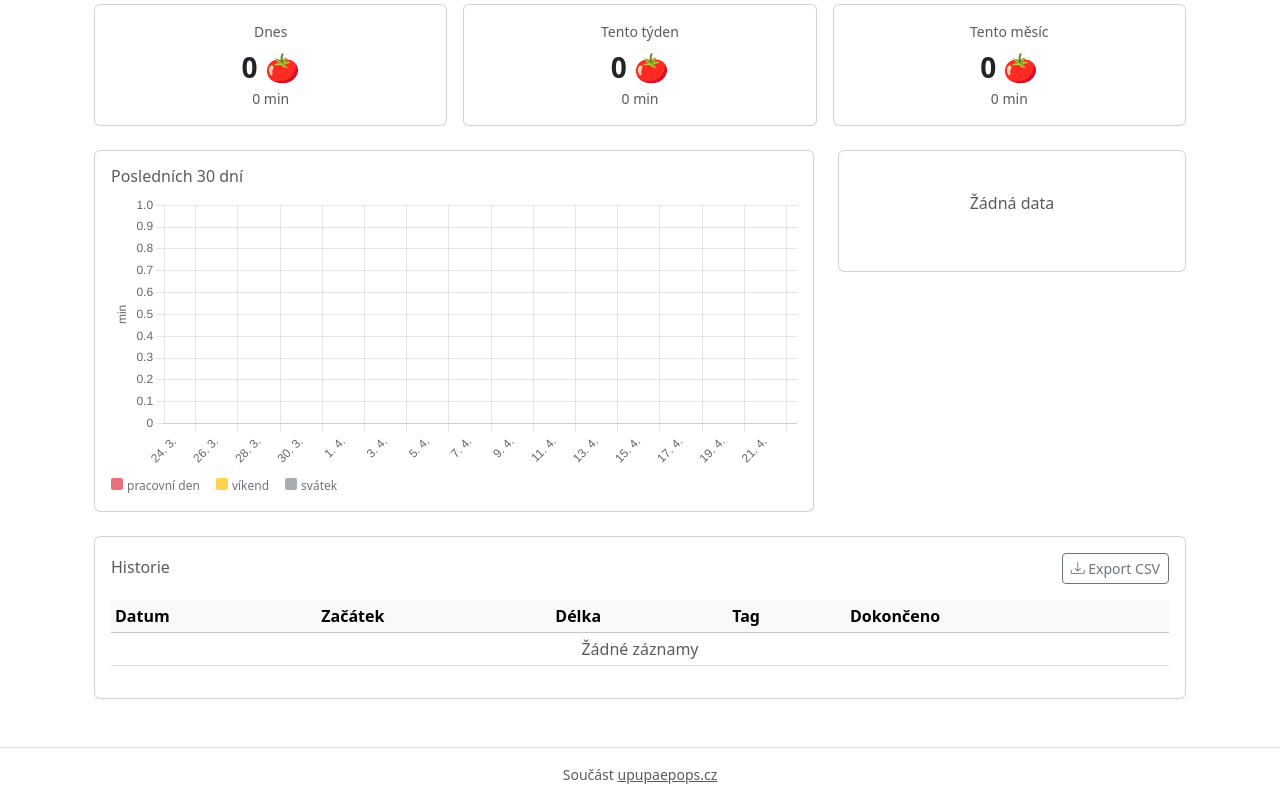
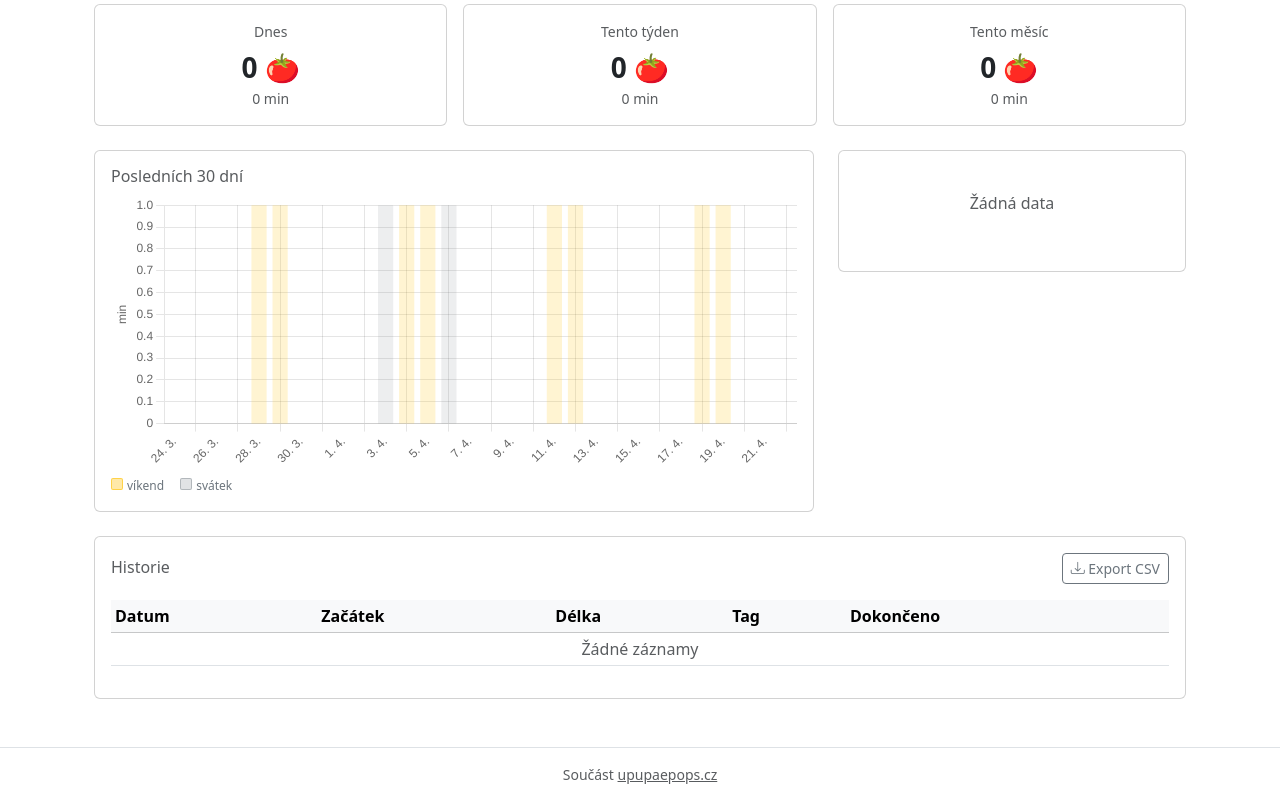
Before and after one commit to p-mik/Pomodoro, a Django app: page /statistiky/ in a window 1280 px wide. Shown: the part 163-964 px from the top of the page. Run offline with Django 5.2, Linux system fonts and the light colour scheme; the visitor is signed in with stand-in values (Sample User, id 1); data that the repository does not hold is empty.

Commit message:
fix: víkendy/svátky jako pozadí sloupců, ne barva sloupců
Custom Chart.js plugin kreslí průhledné pozadí za příslušné sloupce.
Samotné sloupce jsou jednotně červené.

Co-Authored-By: Claude Sonnet 4.6 <noreply@anthropic.com>

```diff
--- a/pomodoro/static/js/stats.js
+++ b/pomodoro/static/js/stats.js
@@ -32,14 +32,32 @@ function getCzechHolidays(year) {
   ]);
 }
 
-function getDayColor(dateStr) {
+function getDayBgColor(dateStr) {
   const date = new Date(dateStr);
-  const dow = date.getDay(); // 0=ne, 6=so
+  const dow = date.getDay();
   const holidays = getCzechHolidays(date.getFullYear());
-  if (holidays.has(dateStr)) return 'rgba(108, 117, 125, 0.6)';  // svátek — šedá
-  if (dow === 0 || dow === 6) return 'rgba(255, 193, 7, 0.7)';   // víkend — žlutá
-  return 'rgba(220, 53, 69, 0.7)';                                // pracovní den — červená
+  if (holidays.has(dateStr)) return 'rgba(108, 117, 125, 0.12)';
+  if (dow === 0 || dow === 6) return 'rgba(255, 193, 7, 0.18)';
+  return null;
 }
+
+// Chart.js plugin — barví pozadí sloupců (víkend/svátek)
+const columnBgPlugin = {
+  id: 'columnBg',
+  beforeDatasetsDraw(chart) {
+    const { ctx, chartArea, scales } = chart;
+    const meta = chart.getDatasetMeta(0);
+    meta.data.forEach((bar, i) => {
+      const color = getDayBgColor(chart._dateKeys[i]);
+      if (!color) return;
+      const w = bar.width;
+      ctx.save();
+      ctx.fillStyle = color;
+      ctx.fillRect(bar.x - w / 2, chartArea.top, w, chartArea.bottom - chartArea.top);
+      ctx.restore();
+    });
+  },
+};
 
 function fmtTime(sec) {
   const h = Math.floor(sec / 3600);
@@ -81,14 +99,15 @@ async function loadDailyChart() {
 
     const dateKeys = Object.keys(days);
 
-    new Chart(document.getElementById('chart-daily'), {
+    const chart = new Chart(document.getElementById('chart-daily'), {
       type: 'bar',
+      plugins: [columnBgPlugin],
       data: {
         labels: dateKeys.map(fmtDate),
         datasets: [{
           label: 'Minut práce',
           data: Object.values(days),
-          backgroundColor: dateKeys.map(getDayColor),
+          backgroundColor: 'rgba(220, 53, 69, 0.7)',
           borderRadius: 4,
         }]
       },
@@ -116,6 +135,7 @@ async function loadDailyChart() {
         }
       }
     });
+    chart._dateKeys = dateKeys;
   } catch (e) {}
 }
 
--- a/pomodoro/templates/statistiky.html
+++ b/pomodoro/templates/statistiky.html
@@ -46,9 +46,8 @@
           <h6 class="card-title text-muted">Posledních 30 dní</h6>
           <canvas id="chart-daily" height="120"></canvas>
           <div class="d-flex gap-3 mt-2" style="font-size: 12px; color: #6c757d;">
-            <span><span style="display:inline-block;width:12px;height:12px;background:rgba(220,53,69,0.7);border-radius:2px;margin-right:4px;"></span>pracovní den</span>
-            <span><span style="display:inline-block;width:12px;height:12px;background:rgba(255,193,7,0.7);border-radius:2px;margin-right:4px;"></span>víkend</span>
-            <span><span style="display:inline-block;width:12px;height:12px;background:rgba(108,117,125,0.6);border-radius:2px;margin-right:4px;"></span>svátek</span>
+            <span><span style="display:inline-block;width:12px;height:12px;background:rgba(255,193,7,0.35);border:1px solid rgba(255,193,7,0.6);border-radius:2px;margin-right:4px;"></span>víkend</span>
+            <span><span style="display:inline-block;width:12px;height:12px;background:rgba(108,117,125,0.2);border:1px solid rgba(108,117,125,0.4);border-radius:2px;margin-right:4px;"></span>svátek</span>
           </div>
         </div>
       </div>
```
